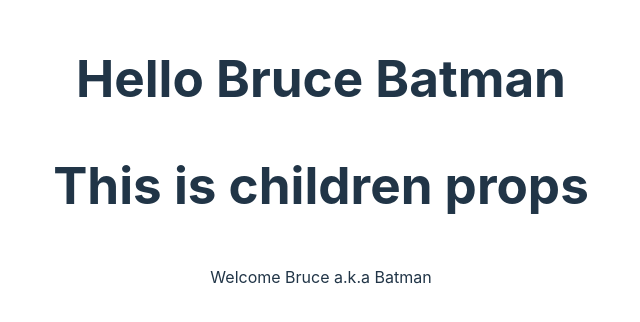
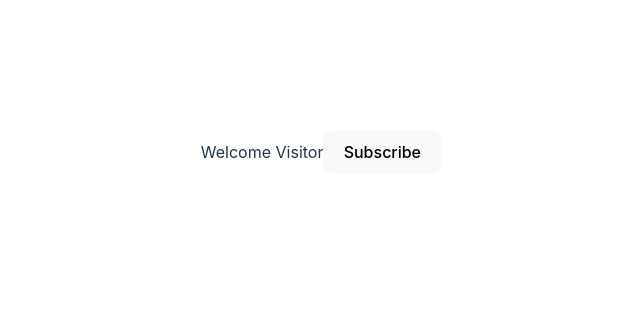
Before and after one commit to muyiwadosunmu/React_Class_Components, a React (Vite) app: page / in a window 1280 px wide. Shown: the part 248-570 px from the top of the page, without its empty margins (319-959 px from the left). Built offline with nearby package versions, Linux system fonts and the light colour scheme.

Commit message:
State implementation

```diff
--- a/src/App.jsx
+++ b/src/App.jsx
@@ -2,16 +2,12 @@
 import reactLogo from "./assets/react.svg";
 import viteLogo from "/vite.svg";
 import "./App.css";
-import Greet from "./components/Greet";
-import Classgreet from "./components/Classgreet";
+import Message from "./components/Message";
 
 function App() {
   return (
     <div className="App">
-      <Greet name="Bruce" heroName="Batman">
-        <p>This is children props</p>
-      </Greet>
-      <Classgreet name="Bruce" heroName="Batman" />
+      <Message />
     </div>
   );
 }
--- a/src/components/Classgreet.jsx
+++ /dev/null
@@ -1,13 +0,0 @@
-import React, { Component } from "react";
-
-export class Classgreet extends Component {
-  render() {
-    return (
-      <div>
-        Welcome {this.props.name} a.k.a {this.props.heroName}
-      </div>
-    );
-  }
-}
-
-export default Classgreet;
--- a/src/components/Greet.jsx
+++ /dev/null
@@ -1,12 +0,0 @@
-import React, { Component } from "react";
-
-const Greet = (props) => {
-  console.log(props);
-  return (
-    <h1>
-      Hello {props.name} {props.heroName}
-      {props.children}
-    </h1>
-  );
-};
-export default Greet;
--- /dev/null
+++ b/src/components/Message.jsx
@@ -0,0 +1,26 @@
+import React, { Component } from "react";
+
+export class Message extends Component {
+  constructor() {
+    super();
+    this.state = {
+      message: "Welcome Visitor",
+    };
+  }
+
+  changeMessage(params) {
+    this.setState({
+      message: "Thanks for Subscribing",
+    });
+  }
+  render() {
+    return (
+      <div>
+        {this.state.message}
+        <button onClick={() => this.changeMessage()}>Subscribe</button>
+      </div>
+    );
+  }
+}
+
+export default Message;
```
